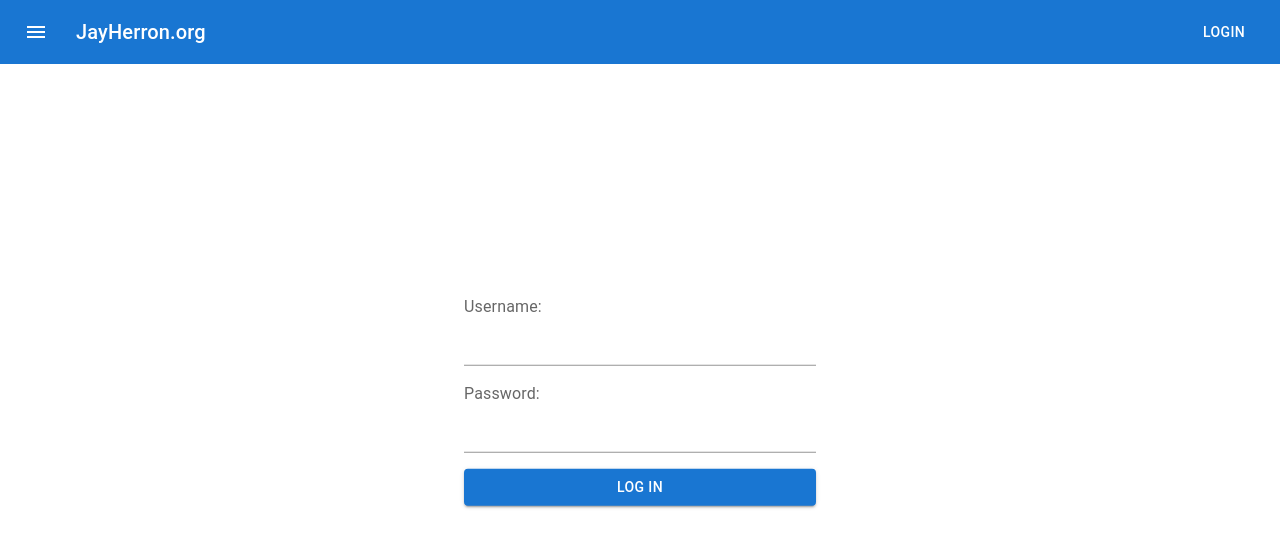
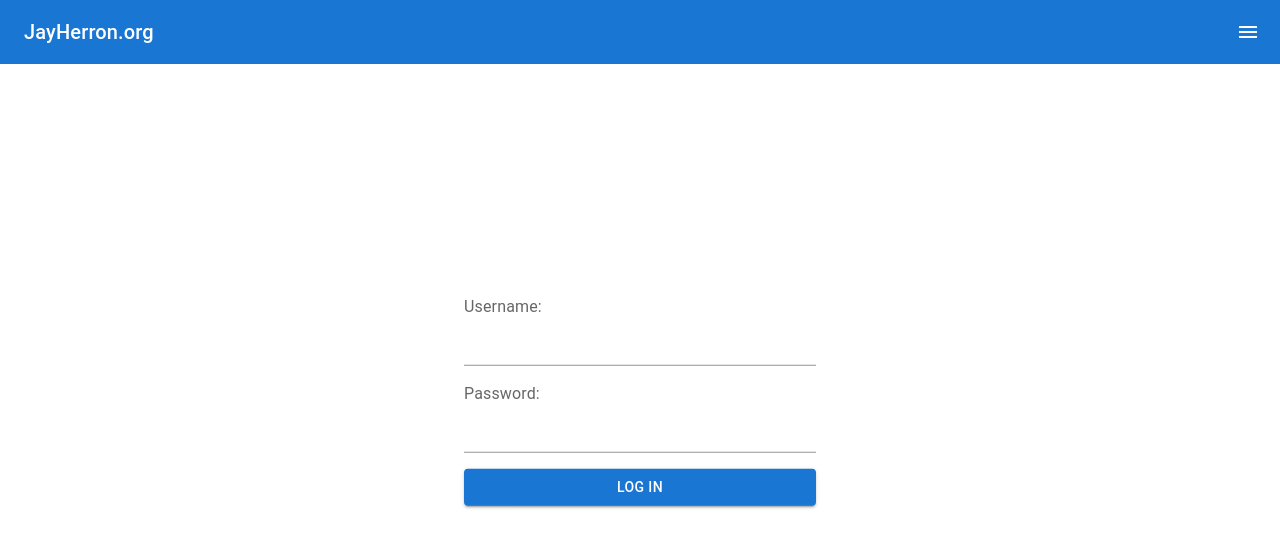
Before and after one commit to NeedleInAJayStack/API, a React app in the folder frontend/: page / in a window 1280 px wide. Built offline with nearby package versions, Linux system fonts and the light colour scheme.

Commit message:
Frontend: Made login full page

```diff
--- a/frontend/public/index.html
+++ b/frontend/public/index.html
@@ -22,9 +22,6 @@
     <title>Utility Input</title>
   </head>
   <body>
-    <noscript>
-      You need to enable JavaScript to run this app.
-    </noscript>
     <div id="root"></div>
     <!--
       This HTML file is a template.
--- a/frontend/src/main/header/index.js
+++ /dev/null
@@ -1,34 +0,0 @@
-import * as React from 'react';
-import AppBar from '@mui/material/AppBar';
-import Box from '@mui/material/Box';
-import Toolbar from '@mui/material/Toolbar';
-import Typography from '@mui/material/Typography';
-import Button from '@mui/material/Button';
-import IconButton from '@mui/material/IconButton';
-import MenuIcon from '@mui/icons-material/Menu';
-
-export default function Header() {
-  return (
-    <Box sx={{ flexGrow: 1 }}>
-      <AppBar
-        position="static"
-      >
-        <Toolbar>
-          <IconButton
-            size="large"
-            edge="start"
-            color="inherit"
-            aria-label="menu"
-            sx={{ mr: 2 }}
-          >
-            <MenuIcon />
-          </IconButton>
-          <Typography variant="h6" component="div" sx={{ flexGrow: 1 }}>
-            JayHerron.org
-          </Typography>
-          <Button color="inherit">Login</Button>
-        </Toolbar>
-      </AppBar>
-    </Box>
-  );
-}
--- a/frontend/src/main/index.js
+++ b/frontend/src/main/index.js
@@ -1,8 +1,6 @@
 import React from "react";
 import { BrowserRouter, Routes, Route } from "react-router-dom";
-import Header from "./header";
 import Login from "./login";
-import Box from '@mui/material/Box';
 
 class App extends React.Component {
   constructor(props) {
@@ -21,9 +19,6 @@ class App extends React.Component {
 
   render() {
     return (
-      <Box component="div" sx={{ display: 'flex', justifyContent: 'center', overflow: 'hidden'}}>
-          <Header/>
-          <Box sx={{position: 'absolute', top: '50%', transform: 'translateY(-50%)', width: '100%', maxWidth: 400}}>
       <BrowserRouter>
         <Routes>
           {/* <Route path="/" render={ () => <div>Logged in</div> } ></Route> */}
@@ -31,8 +26,6 @@ class App extends React.Component {
           <Route path="/" element={ <Login onGetToken={ (token) => this.setToken(token) }/> }></Route>
         </Routes>
       </BrowserRouter>
-          </Box>
-      </Box>
     );
   }
 }
--- a/frontend/src/main/login/index.js
+++ b/frontend/src/main/login/index.js
@@ -1,5 +1,12 @@
 import React from "react";
 import base64 from "base-64";
+
+import AppBar from '@mui/material/AppBar';
+import Box from '@mui/material/Box';
+import Toolbar from '@mui/material/Toolbar';
+import Typography from '@mui/material/Typography';
+import IconButton from '@mui/material/IconButton';
+import MenuIcon from '@mui/icons-material/Menu';
 
 import Button from '@mui/material/Button';
 import Container from '@mui/material/Container';
@@ -44,6 +51,26 @@ class Login extends React.Component {
 
   render() {
     return (
+      <Box component="div" sx={{ display: 'flex', justifyContent: 'center', overflow: 'hidden'}}>
+        <Box sx={{ flexGrow: 1 }}>
+          <AppBar position="static">
+            <Toolbar>
+              <Typography variant="h6" component="div" sx={{ flexGrow: 1 }}>
+                JayHerron.org
+              </Typography>
+              <IconButton
+                size="large"
+                edge="start"
+                color="inherit"
+                aria-label="menu"
+                sx={{ mr: -2 }}
+              >
+                <MenuIcon />
+              </IconButton>
+            </Toolbar>
+          </AppBar>
+        </Box>
+        <Box sx={{position: 'absolute', top: '50%', transform: 'translateY(-50%)', width: '100%', maxWidth: 400}}>
           <Container>
             <Stack spacing={2}>
               <InputLabel htmlFor="username">Username:</InputLabel>
@@ -53,6 +80,8 @@ class Login extends React.Component {
               <Button variant="contained" onClick={this.handleSubmit} >Log In</Button>
             </Stack>
           </Container>
+        </Box>
+      </Box>
     );
   }
 }
```
Also changed, not shown: frontend/public/favicon.ico, frontend/server.js (line endings or trailing spaces). Lines whose indentation alone changed are shown as unchanged.
